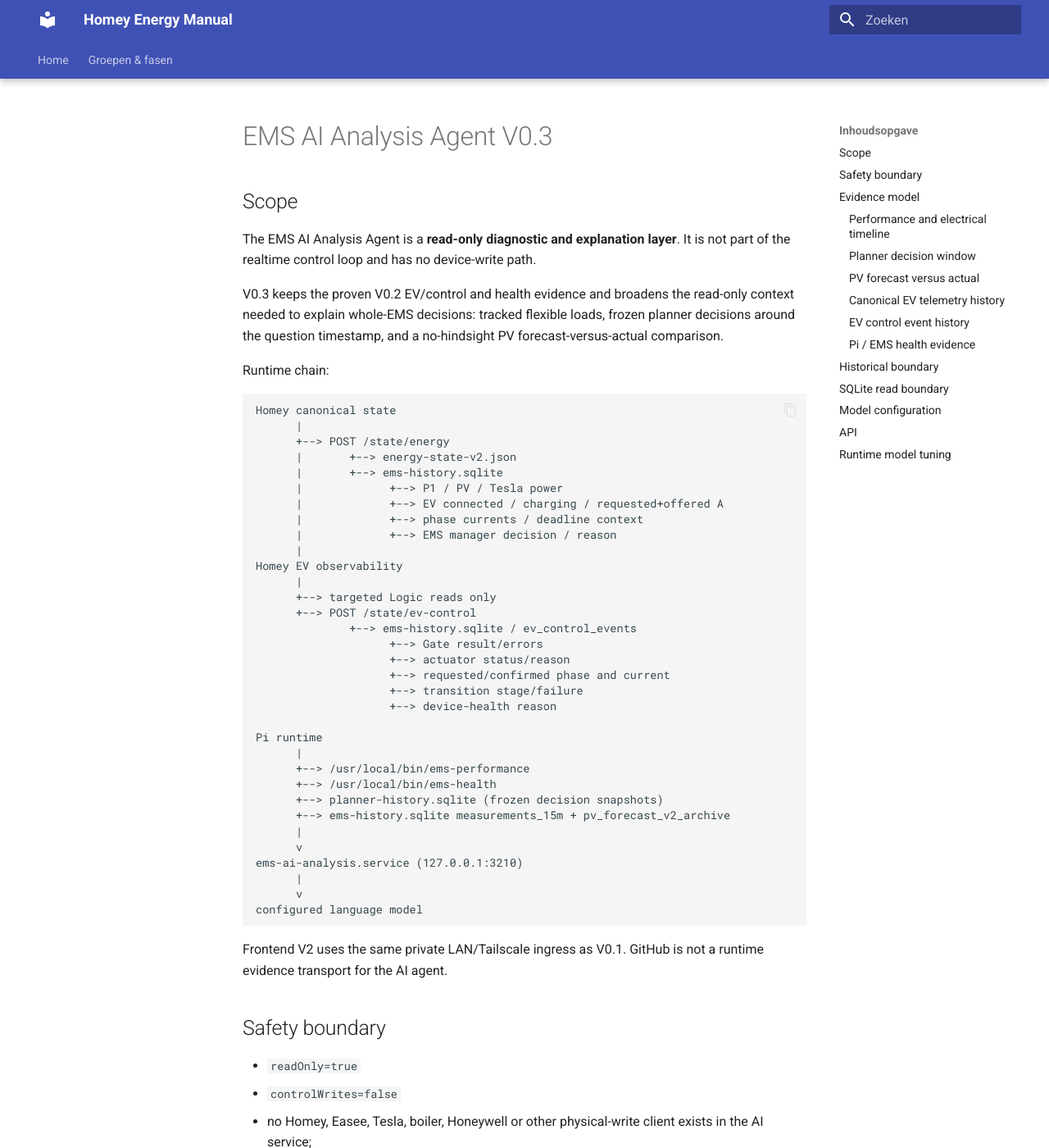
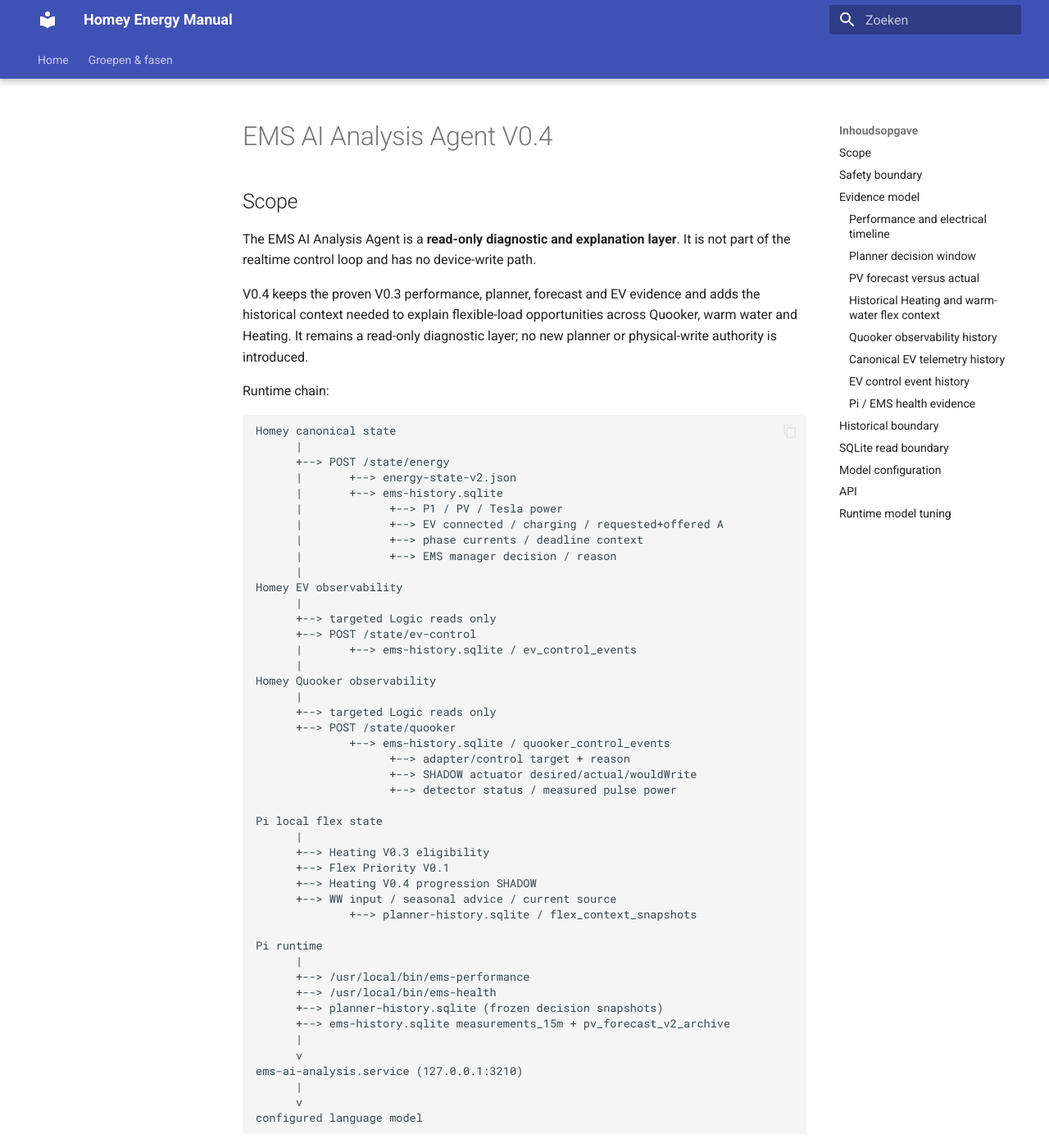
Before and after one commit to OnsKasteeltje/homey-energy-manual, an MkDocs documentation site: the page built from docs/architecture/ems-ai-analysis-agent.md, in a window 1280 px wide and 1400 px high. Shown: the whole window at 82% size. Built offline with MkDocs 1.6.1 and Material for MkDocs 9.7.7, drawn with Linux system fonts in a browser that asks for light colours; some of the changed text lies outside the part shown.

Commit message:
docs(ai): define v0.4 flex evidence

```diff
--- a/docs/architecture/ems-ai-analysis-agent.md
+++ b/docs/architecture/ems-ai-analysis-agent.md
@@ -1,14 +1,14 @@
-# EMS AI Analysis Agent V0.3
+# EMS AI Analysis Agent V0.4
 
 ## Scope
 
 The EMS AI Analysis Agent is a **read-only diagnostic and explanation layer**.
 It is not part of the realtime control loop and has no device-write path.
 
-V0.3 keeps the proven V0.2 EV/control and health evidence and broadens the
-read-only context needed to explain whole-EMS decisions: tracked flexible loads,
-frozen planner decisions around the question timestamp, and a no-hindsight
-PV forecast-versus-actual comparison.
+V0.4 keeps the proven V0.3 performance, planner, forecast and EV evidence and
+adds the historical context needed to explain flexible-load opportunities
+across Quooker, warm water and Heating. It remains a read-only diagnostic layer;
+no new planner or physical-write authority is introduced.
 
 Runtime chain:
 
@@ -27,12 +27,24 @@
       |
       +--> targeted Logic reads only
       +--> POST /state/ev-control
-              +--> ems-history.sqlite / ev_control_events
-                    +--> Gate result/errors
-                    +--> actuator status/reason
-                    +--> requested/confirmed phase and current
-                    +--> transition stage/failure
-                    +--> device-health reason
+      |       +--> ems-history.sqlite / ev_control_events
+      |
+Homey Quooker observability
+      |
+      +--> targeted Logic reads only
+      +--> POST /state/quooker
+              +--> ems-history.sqlite / quooker_control_events
+                    +--> adapter/control target + reason
+                    +--> SHADOW actuator desired/actual/wouldWrite
+                    +--> detector status / measured pulse power
+
+Pi local flex state
+      |
+      +--> Heating V0.3 eligibility
+      +--> Flex Priority V0.1
+      +--> Heating V0.4 progression SHADOW
+      +--> WW input / seasonal advice / current source
+              +--> planner-history.sqlite / flex_context_snapshots
 
 Pi runtime
       |
@@ -58,9 +70,15 @@
 - no Homey, Easee, Tesla, boiler, Honeywell or other physical-write client exists
   in the AI service;
 - the AI service does not call the Pi control endpoint;
-- the dedicated Homey EV evidence push performs targeted Logic reads only and
-  has no device reads, Logic writes, device writes or planning decisions;
-- `/state/ev-control` only validates and archives observability evidence;
+- the dedicated Homey EV and Quooker evidence pushes perform targeted Logic
+  reads only and have no device reads, Logic writes, device writes or planning
+  decisions;
+- `/state/ev-control` and `/state/quooker` only validate and archive
+  observability evidence;
+- the local flex-context archive reads already-derived Pi artifacts only and
+  performs no network/Homey/device call;
+- Heating progression and the Quooker actuator remain SHADOW; a grant,
+  `desiredOn` or `wouldWrite` is not proof of a physical write;
 - model output is explanatory text and is never converted into an EMS command.
 
 The model must distinguish **Feit**, **Afleiding** and **Advies** and must state
@@ -104,6 +122,44 @@
 energy, bias and mean absolute error) plus a bounded detail set around analysis
 anchors and the largest forecast-error/export slots. A later forecast must
 never be used to judge an earlier planner decision.
+
+### Historical Heating and warm-water flex context
+
+V0.4 archives a compact semantic snapshot of the already-derived local flex
+state in `planner-history.sqlite/flex_context_snapshots`. The source is
+`services/pi/history/archive_flex_context_snapshot.py`, run once per minute
+after Heating progression.
+
+The snapshot contains bounded projections of:
+
+- Heating Preheat V0.3 eligibility, baseline-demand and CV guards;
+- Flex Priority V0.1 owner/grant/reason;
+- Heating Preheat V0.4 progression state, measured room temperature,
+  hypothetical active step and completion state;
+- current WW planner input, current hot-water source and boiler observation;
+- WW seasonal-source advice/economic context when available.
+
+Unchanged semantic state is deduplicated, with a bounded heartbeat so the
+archive still proves continuing coverage. The archive never reconstructs
+earlier state from the current JSON files. Historical coverage therefore starts
+only when the V0.4 archive is commissioned.
+
+### Quooker observability history
+
+V0.4 keeps Quooker out of the canonical Core snapshot and adds a separate,
+authenticated, control-neutral evidence path. Homey source
+`apps/homey/observability/quooker/quooker-pi-push-v0.1.homeyscript.js` reads
+only existing Logic contracts for Quooker Control, SHADOW Actuator Status and
+the Quooker detector diagnostic. It posts to `POST /state/quooker`; Pi-side
+validation and persistence live in
+`services/pi/integrations/homey/ingress/quooker_evidence_ingest.py`.
+
+Accepted snapshots are semantically deduplicated in
+`ems-history.sqlite/quooker_control_events`. The archive distinguishes the
+planner/adapter mode and target, SHADOW actuator desired/actual/would-write
+state, and detector-observed switch/heating state. The field
+`physicalWritePerformed` remains explicit and false for the current SHADOW
+actuator contract.
 
 ### Canonical EV telemetry history
 
@@ -168,7 +224,10 @@
 ## Historical boundary
 
 The richer EV telemetry and EV control-event history starts when V0.2 is
-commissioned. Earlier days must not be backfilled by inference.
+commissioned. Heating/WW flex-context history and Quooker control/detector
+history start when their V0.4 paths are commissioned. Earlier gaps in any of
+these evidence families remain missing and must not be backfilled by inference
+from current state.
 
 Recent incident signals are a bounded best-effort journal view, not yet a
 durable incident ledger. A later version may persist incident transitions if
```
